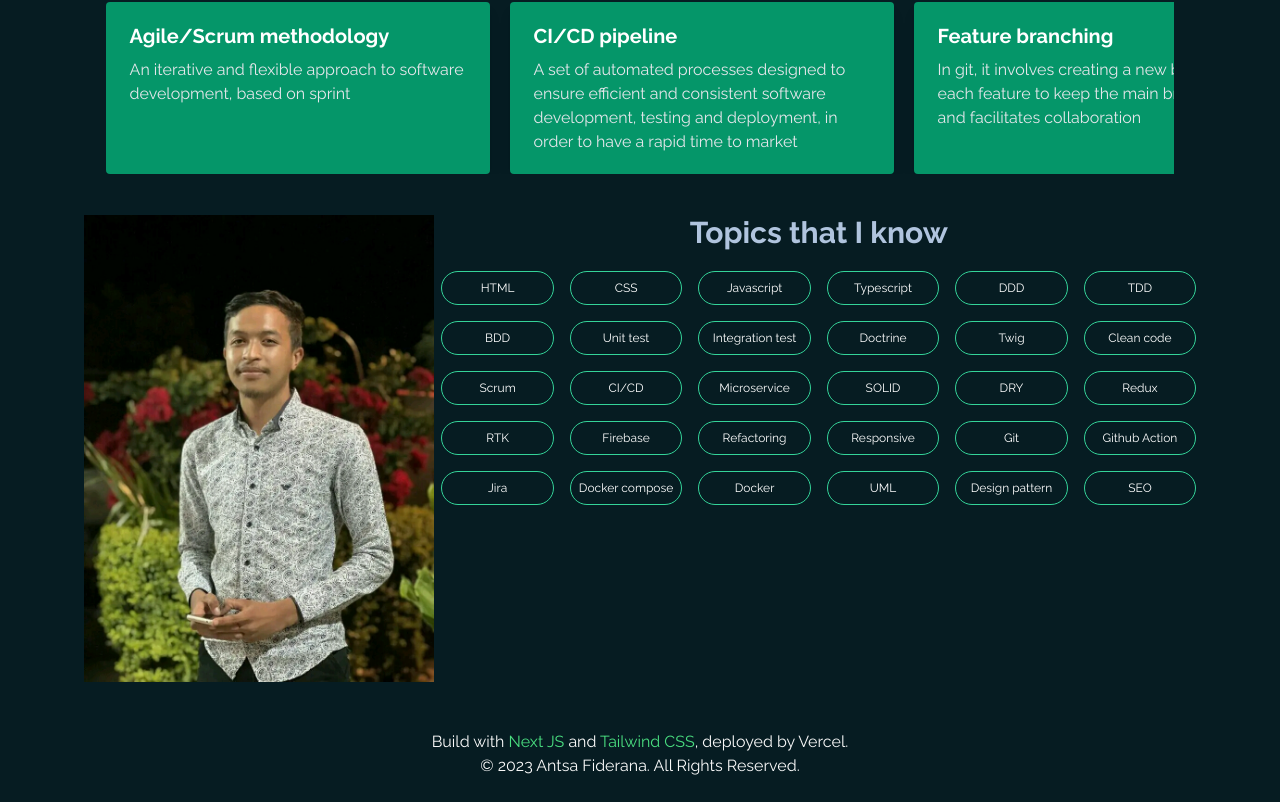
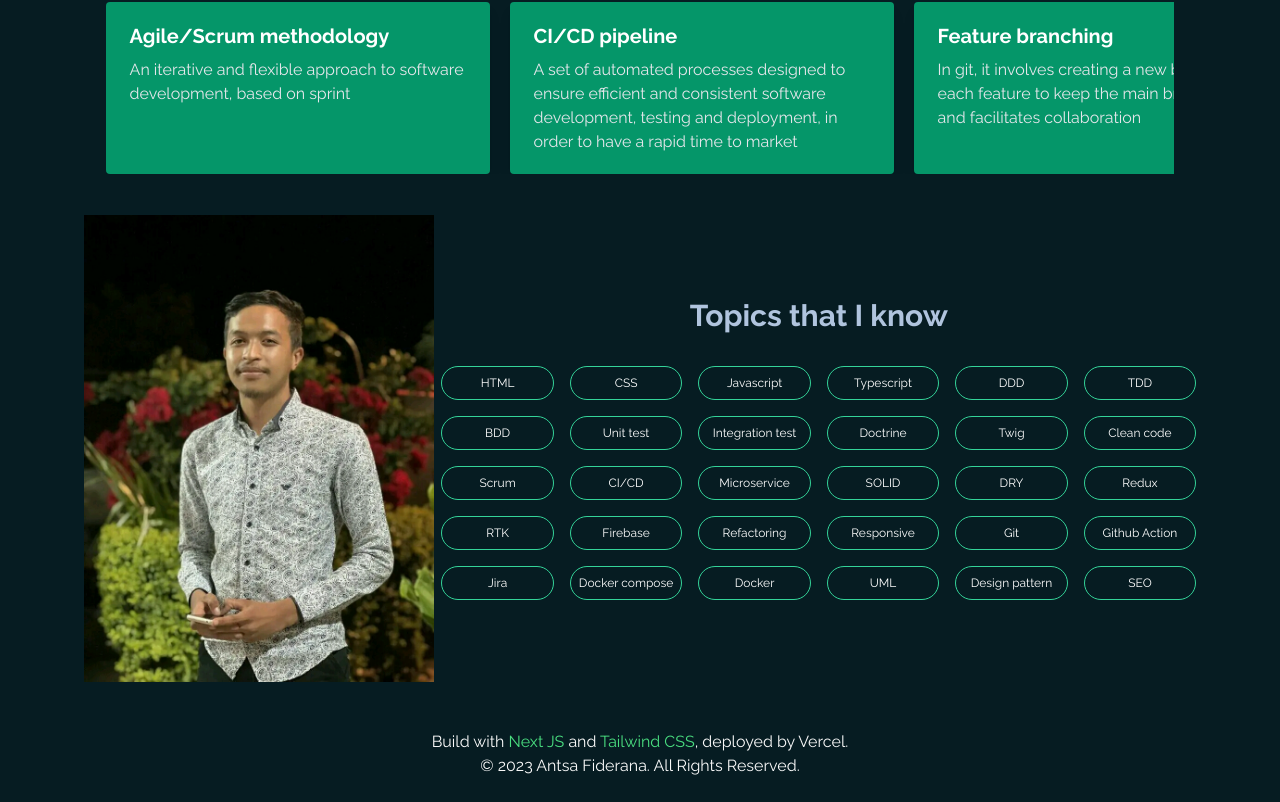
Before and after one commit to AntsaC/portfolio, a Next.js app: page / in a window 1280 px wide. Shown: the part 1206-2008 px from the top of the page. Built offline with nearby package versions, Linux system fonts and the light colour scheme.

Commit message:
Update : Center topic section

```diff
--- a/src/app/_ui/TopicSection.jsx
+++ b/src/app/_ui/TopicSection.jsx
@@ -47,11 +47,13 @@ export default function TopicSection() {
         />
       </div>
       <div>
-        <Subtitle text={"Topics that I know"} />
-        <div className="grid grid-cols-2 md:grid-cols-4 lg:grid-cols-6 gap-4 mt-5">
-          {topics.map((topic, index) => (
-            <TopicItem key={index} topic={topic} />
-          ))}
+        <div className="flex h-full justify-center items-center flex-col">
+          <Subtitle text={"Topics that I know"} />
+          <div className="grid grid-cols-2 md:grid-cols-4 lg:grid-cols-6 gap-4 mt-8">
+            {topics.map((topic, index) => (
+              <TopicItem key={index} topic={topic} />
+            ))}
+          </div>
         </div>
       </div>
     </div>
```
